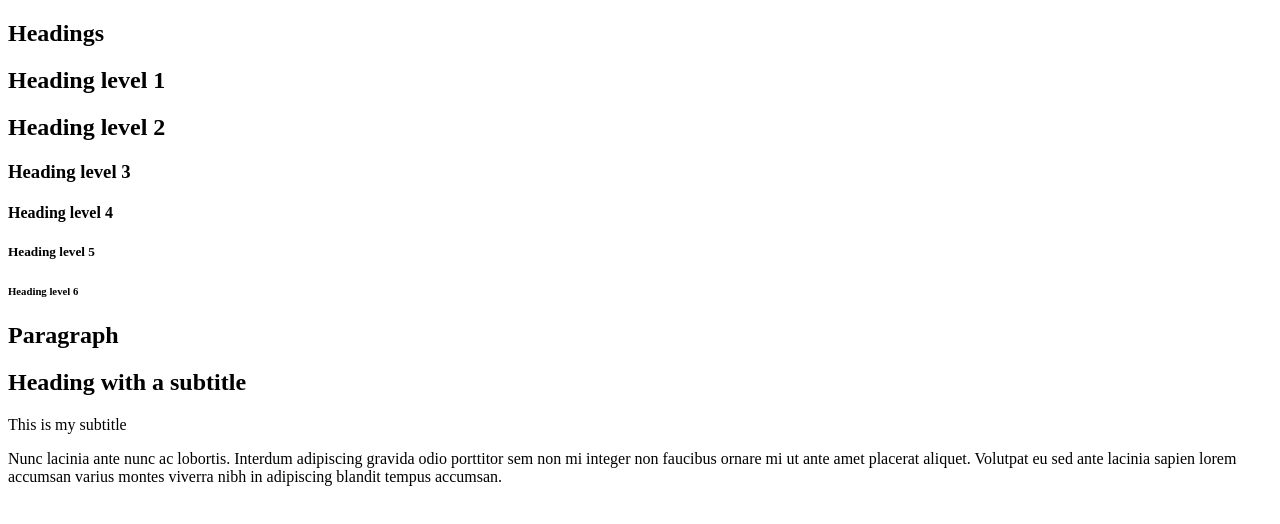
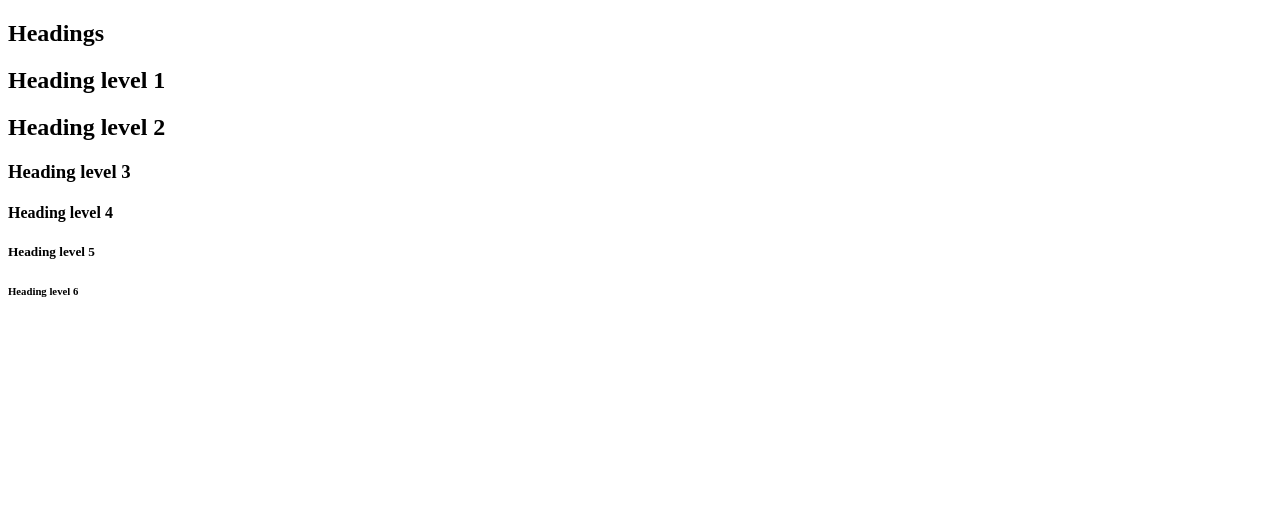
Before and after one commit to hafdhisofien/holbertonschool-web_front_end, a plain HTML site: page 0x00-html_advanced/11-styleguide.html in a window 1280 px wide. Drawn offline with Linux system fonts and the light colour scheme.

Commit message:
remove additional section

```diff
--- a/0x00-html_advanced/11-styleguide.html
+++ b/0x00-html_advanced/11-styleguide.html
@@ -2,7 +2,7 @@
 <html lang="en">
 
 <head>
-    <title>Homepage - Techium</title>
+    <title>Styleguide - Techium</title>
     <meta charset="utf-8">
     <meta name="viewport" content="width=device-width, initial-scale=1.0, viewport-fit=cover">
     <meta name="description" content="Techium is a digital agency">
@@ -26,16 +26,6 @@
             <h5>Heading level 5</h5>
             <h6>Heading level 6</h6>
         </section>
-        <section>
-            <header>
-                <h2>Paragraph</h2>
-            </header>
-            <h2>Heading with a subtitle</h2>
-            <p>This is my subtitle</p>
-            <p>Nunc lacinia ante nunc ac lobortis. Interdum adipiscing gravida odio porttitor sem non mi integer non
-                faucibus ornare mi ut ante amet placerat aliquet. Volutpat eu sed ante lacinia sapien lorem accumsan
-                varius montes viverra nibh in adipiscing blandit tempus accumsan.</p>
-        </section>
     </main>
     <footer>
 
```
